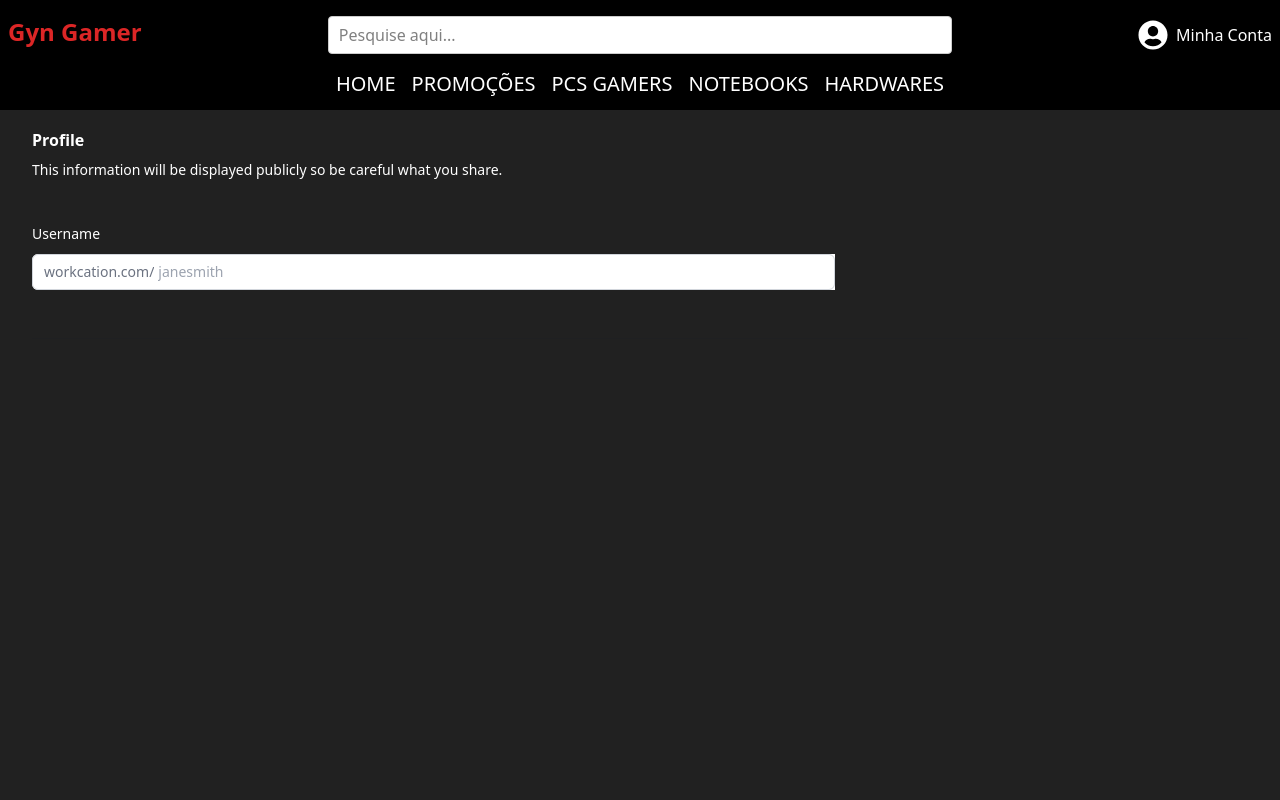
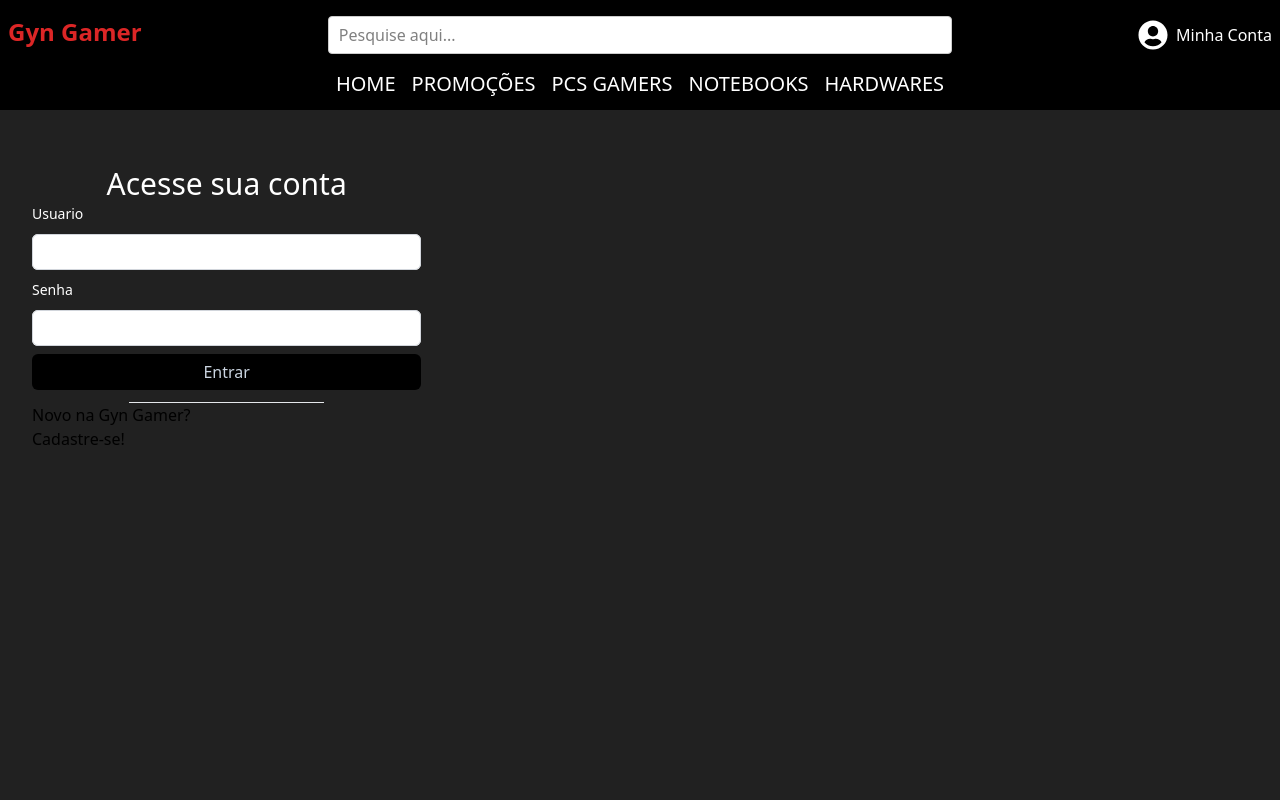
Before and after one commit to Rein4ldoAlv3s/gyn-gamer, a React (Vite) app: page /minha-conta in a window 1280 px wide. Shown: the top 800 px of the page. Built offline with nearby package versions, Linux system fonts and the light colour scheme.

Commit message:
form MinhaConta

```diff
--- a/src/components/MinhaConta.tsx
+++ b/src/components/MinhaConta.tsx
@@ -3,35 +3,42 @@ import React from 'react'
 const MinhaConta = () => {
     return (
         <div>
-            <div className="space-y-12">
-                <div className="border-b border-gray-900/10 pb-12">
-                    <h2 className="text-base/7 font-semibold text-white">Profile</h2>
-                    <p className="mt-1 text-sm/6 text-white">
-                        This information will be displayed publicly so be careful what you share.
-                    </p>
+            <div className="mt-10 grid grid-cols-1 gap-x-6 gap-y-8 sm:grid-cols-6">
+                <div className="sm:col-span-2">
+                    <h1 className='text-white text-3xl text-center'>Acesse sua conta</h1>
+                    <label htmlFor="first-name" className="block text-sm/6 font-medium text-white">
+                        Usuario
+                    </label>
+                    <div className="mt-2">
+                        <input
+                            id="first-name"
+                            name="first-name"
+                            type="email"
+                            autoComplete="given-name"
+                            className="block w-full rounded-md bg-white px-3 py-1.5 text-base text-gray-900 outline outline-1 -outline-offset-1 outline-gray-300 placeholder:text-gray-400 focus:outline focus:outline-2 focus:-outline-offset-2 focus:outline-indigo-600 sm:text-sm/6"
+                        />
+                    </div>
+                    <label htmlFor="first-name" className="mt-2 block text-sm/6 font-medium text-white">
+                        Senha
+                    </label>
+                    <div className="mt-2">
+                        <input
+                            id="first-name"
+                            name="first-name"
+                            type="password"
+                            autoComplete="given-name"
+                            className="block w-full rounded-md bg-white px-3 py-1.5 text-base text-gray-900 outline outline-1 -outline-offset-1 outline-gray-300 placeholder:text-gray-400 focus:outline focus:outline-2 focus:-outline-offset-2 focus:outline-indigo-600 sm:text-sm/6"
+                        />
+                    </div>
+                    <div className='mt-2'>
+                        <button className='bg-black rounded-md text-slate-300 px-3 py-1.5 w-full'>Entrar</button>
+                    </div>
 
-                    <div className="mt-10 grid grid-cols-1 gap-x-6 gap-y-8 sm:grid-cols-6">
-                        <div className="sm:col-span-4">
-                            <label htmlFor="username" className="block text-sm/6 font-medium text-white">
-                                Username
-                            </label>
-                            <div className="mt-2">
-                                <div className="flex items-center rounded-md bg-white pl-3 outline outline-1 -outline-offset-1 outline-gray-300 focus-within:outline focus-within:outline-2 focus-within:-outline-offset-2 focus-within:outline-indigo-600">
-                                    <div className="shrink-0 select-none text-base text-gray-500 sm:text-sm/6">workcation.com/</div>
-                                    <input
-                                        id="username"
-                                        name="username"
-                                        type="text"
-                                        placeholder="janesmith"
-                                        className="block min-w-0 grow py-1.5 pl-1 pr-3 text-base text-white placeholder:text-gray-400 focus:outline focus:outline-0 sm:text-sm/6"
-                                    />
-                                </div>
-                            </div>
-                        </div>
-                    </div>
+                    <hr className='mt-3 w-1/2 m-auto' />
+                    <h2>Novo na Gyn Gamer?</h2>
+                    <a href="">Cadastre-se!</a>
                 </div>
             </div>
-
         </div>
     )
 }
```
